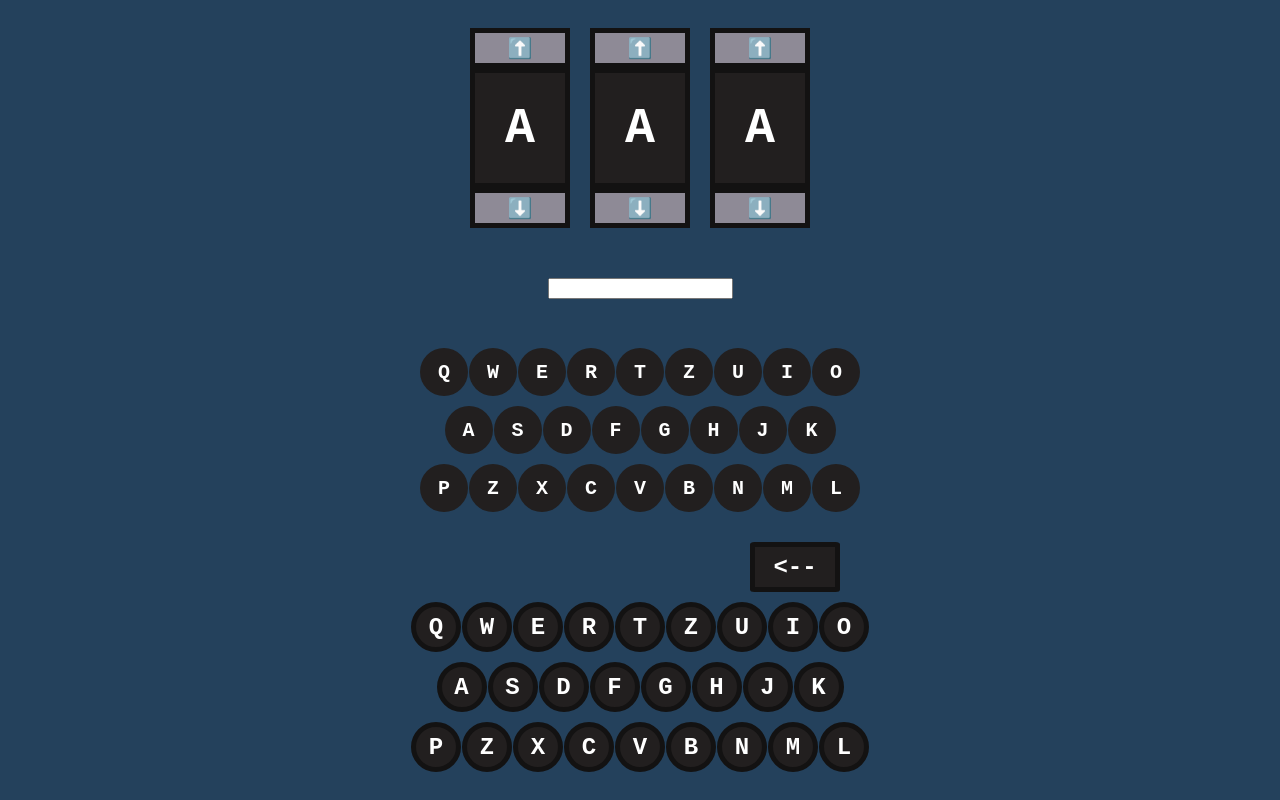
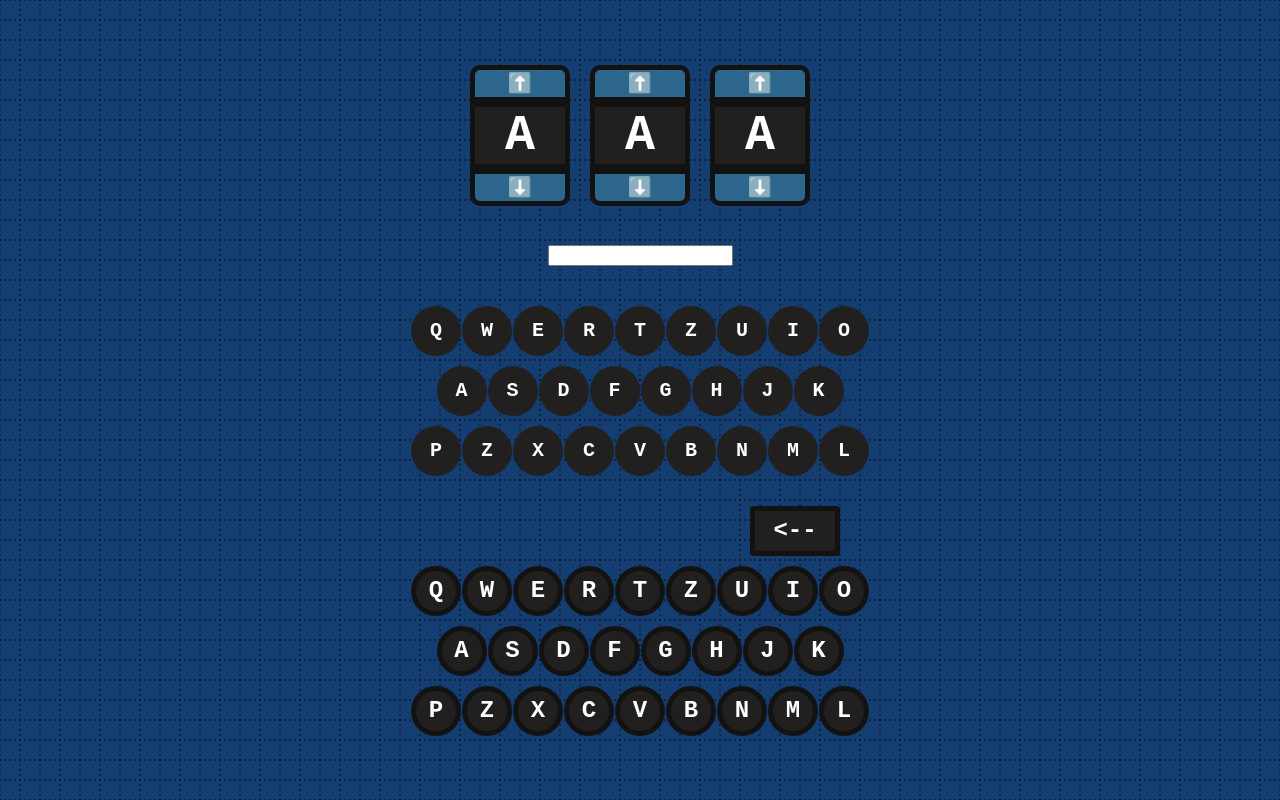
Before and after one commit to TrojanB/Enigma, a React (Vite) app: page / in a window 1280 px wide. Built offline with nearby package versions, Linux system fonts and the light colour scheme.

Commit message:
Zmieniono css, dodano skalowanie sie strony, dodano tlo ze wzorami i upiekszono przyciski

```diff
--- a/src/Komponenty/Enigma/Enigma.module.css
+++ b/src/Komponenty/Enigma/Enigma.module.css
@@ -1,13 +1,18 @@
 .enigma{
-    width: 100vw;
-    height: 100vh;
+    width: 100%;
+    height: 100dvh;
+
     display: flex;
     flex-direction: column;
     justify-content: center;
-    align-items: center;
     margin: 0;
     padding: 0;
-    gap: 10px;
+    gap: 0;
+    overflow: hidden;
+    background-color: #143d72;
+    background-image:  radial-gradient(circle, #070707 0.8px, transparent 0.8px), radial-gradient(circle, #0f0f0f 0.8px, transparent 0.8px) ;
+    background-size: 5px 20px, 20px 5px;
+    background-position: -2.5px -10px, -10px -2.5px;
 }
 
 .wirniki{
--- a/src/Komponenty/InputText/InputText.module.css
+++ b/src/Komponenty/InputText/InputText.module.css
@@ -2,5 +2,7 @@
     display: flex;
     flex-direction: column;
     justify-content: center;
+    align-items: center;
     height: 100px;
+    width: 100%;
 }
--- a/src/Komponenty/Klawiatura/Klawiatura.module.css
+++ b/src/Komponenty/Klawiatura/Klawiatura.module.css
@@ -37,7 +37,7 @@
 
     border: 5px solid rgb(19, 18, 18);
     border-radius: 50%;
-    width: 50px;
+    width: min(50px, 10vw);
     aspect-ratio: 1/1;
 
     background-color: #221f1f;
@@ -81,7 +81,7 @@
     align-items: center;
 
     border-radius: 50%;
-    width: min(3rem, 50px);
+    width: min(50px, 10vw);
     aspect-ratio: 1/1;
 
     background-color: #221f1f;
--- a/src/Komponenty/Wirnik/Wirnik.jsx
+++ b/src/Komponenty/Wirnik/Wirnik.jsx
@@ -26,11 +26,11 @@ function Wirnik( {pozycja, setPozycja} ) {
 
     return(
         <div className={styles.wirnikContainer}>
-            <button className={styles.przyciskWirnik} onClick={handleClickUp}>⬆️</button>
+            <button className={`${styles.przyciskWirnik} ${styles.przyciskWirnikGora}`} onClick={handleClickUp}>⬆️</button>
             <div className={styles.displayLitera}>
                 {alfabet[pozycja]}
             </div>
-            <button className={styles.przyciskWirnik} onClick={handleClickDown}>⬇️</button>
+            <button className={`${styles.przyciskWirnik} ${styles.przyciskWirnikDol}`} onClick={handleClickDown}>⬇️</button>
         </div>
     )
 }
--- a/src/Komponenty/Wirnik/Wirnik.module.css
+++ b/src/Komponenty/Wirnik/Wirnik.module.css
@@ -1,13 +1,13 @@
 .wirnikContainer{
-    width: min(15vw, 100px);
-    height: 200px;
+    width: clamp(50px, 100px, 200px);
+    height: max(100px, );
 }
 
 .przyciskWirnik{
     box-sizing: border-box;
     width: 100%;
-    height: 40px;
-    background-color: #8e8a96;
+    height: 20%;
+    background-color: #2e678d;
     border: 5px solid rgb(19, 18, 18);
 
     font-family: 'Courier New', Courier, monospace;
@@ -17,10 +17,18 @@
     cursor: pointer;
 }
 
+.przyciskWirnikGora{
+    border-radius: 10px 10px 0 0;
+}
+
+.przyciskWirnikDol{
+    border-radius: 0 0 10px 10px;
+}
+
 .displayLitera{
     box-sizing: border-box;
     width: 100%;
-    height: 120px;
+    height: max(120px, 80%);
     background-color: #221f1f;
     border: 5px solid rgb(19, 18, 18);
 
--- a/src/index.css
+++ b/src/index.css
@@ -1,7 +1,23 @@
-body{
+*{
   box-sizing: border-box;
+}
+
+body,html, #root{
   margin: 0;
   padding: 0;
-  background-color: #24415c;
-  overflow-x: hidden;
+  width: 100%;
+  height: 100%;
 }
+
+body, #root{
+  min-height: 100vh;
+}
+
+body{
+  overflow: hidden;
+  background-color: #143d72;
+  background-image:  radial-gradient(circle, #070707 0.8px, transparent 0.8px), radial-gradient(circle, #0f0f0f 0.8px, transparent 0.8px) ;
+  background-size: 5px 20px, 20px 5px;
+  background-position: -2.5px -10px, -10px -2.5px;
+  background-repeat: repeat;
+}
```
Also changed, not shown: src/enigmaLogic.js (+3 -5 lines).
